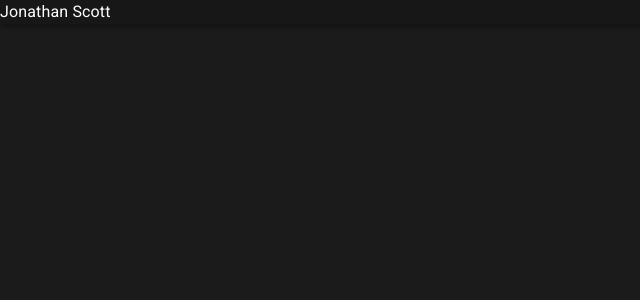
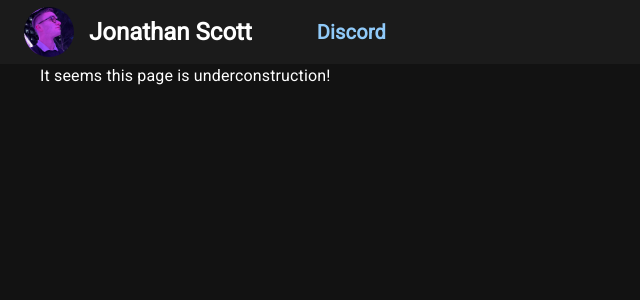
Before and after one commit to scottricity/scottnet-frontend, a React (Create React App) app: page / in a window 1280 px wide. Shown: the top 300 px of the page, without its empty margins (0-640 px from the left). Built offline with nearby package versions, Linux system fonts and the light colour scheme; a web font is replaced by a local one.

Commit message:
more changes

```diff
--- a/src/App.jsx
+++ b/src/App.jsx
@@ -11,7 +11,7 @@ import { faTerminal, faWarning, faPersonDigging } from '@fortawesome/free-solid-
 import themeBck from "./theme.js"
 import { ThemeProvider } from '@mui/system';
 import "./style.scss";
-import { BrowserRouter , Route , Routes } from "react-router-dom";
+import { BrowserRouter, Route, Routes } from "react-router-dom";
 
 import Home from "./components/Home";
 import Discord from "./components/Discord";
@@ -21,6 +21,7 @@ const Offset = styled('div')(({ theme }) => theme.mixins.toolbar)
 function App() {
 	return (
 		<ThemeProvider theme={themeBck}>
+			<CssBaseline />
 			<div className='mount'>
 				<BrowserRouter>
 					<Routes>
--- a/src/components/Home.jsx
+++ b/src/components/Home.jsx
@@ -1,16 +1,41 @@
-import React, { useState, useEffect } from "react";
-import { AppBar, Toolbar, Container, Menu, MenuItem, Typography, styled, Button, Box, Chip, Divider, Avatar, Card, CardContent, CssBaseline, Grid } from "@mui/material";
+import React, { useState, useEffect, Fragment } from "react";
+import { faTerminal, faWarning, faPersonDigging } from '@fortawesome/free-solid-svg-icons';
+import { FontAwesomeIcon } from "@fortawesome/react-fontawesome";
 
+import { AppBar, Toolbar, Container, Menu, MenuItem, Typography, styled, Button, Box, Chip, Divider, Avatar, Card, CardContent, CssBaseline, Grid, Link, Tooltip } from "@mui/material";
+
+var siz = (n) => {
+	return { width: n, height: n }
+}
+class NavBar extends React.Component {
+	render() {
+		return (
+			<Toolbar className="nav" sx={{ gap: "15px", fontWeight: 600 }}>
+				<Avatar src="./selfies/faceshot1.png" sx={siz(50)} />
+				<Typography variant="h5" sx={{ fontFamily: "roboto", fontWeight: "inherit" }}>
+					Jonathan Scott
+				</Typography>
+
+				<Tooltip title="Join my Discord!" arrow>
+					<Link underline="hover" sx={{ marginLeft: `50px`, fontSize: 20 }} href="/discord">
+						Discord
+					</Link>
+				</Tooltip>
+			</Toolbar>
+		)
+	}
+}
 class HomePage extends React.Component {
 	render() {
 		return (
-			<Container>
-				<AppBar sx={{display: "flex"}}>
+			<Box>
+				<NavBar />
+				<Container disableGutters>
 					<Typography>
-						Jonathan Scott
+						It seems this page is underconstruction!
 					</Typography>
-				</AppBar>
-			</Container>
+				</Container>
+			</Box>
 		)
 	}
 }
--- a/src/style.scss
+++ b/src/style.scss
@@ -8,3 +8,7 @@ html, body {
 	color: $lightWhite;
 	height: 100%;
 }
+
+.nav {
+	background-color: $notSoDark;
+}
```
Lines whose indentation alone changed are shown as unchanged.
